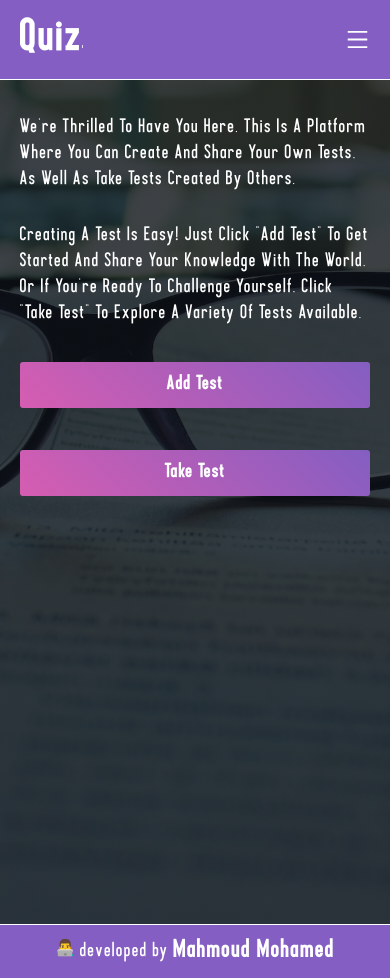
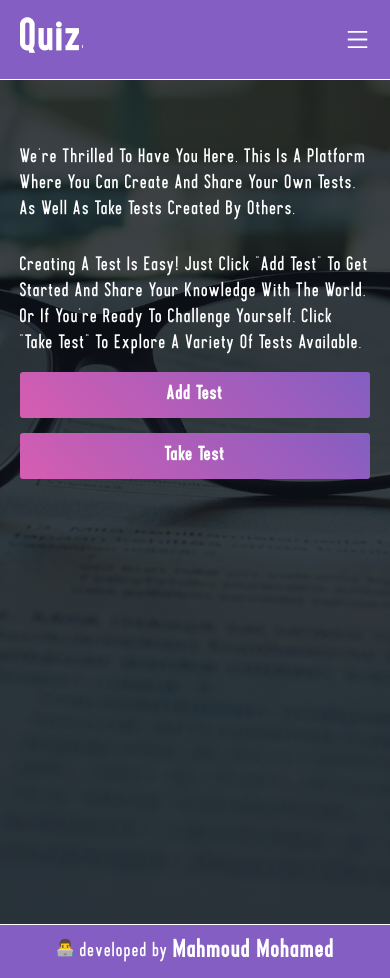
Before and after one commit to Eng1Mahmoud/CODSOFT, a React (Vite) app in the folder quizs/quiz-front/: page / in a window 390 px wide. Built offline with nearby package versions, Linux system fonts and the light colour scheme.

Commit message:
chang style

```diff
--- a/quizs/quiz-front/src/index.css
+++ b/quizs/quiz-front/src/index.css
@@ -169,9 +169,7 @@ position:relative;
   display:flex;
   align-items: center;
   justify-content: flex-start;
-  gap:15px;
-
-
+gap:15px;
 }
 .home .content button {
   display:block;
@@ -186,6 +184,7 @@ position:relative;
   -ms-border-radius: 3px;
   -o-border-radius: 3px;
   font-weight: bold;
+  border:none;
 }
 
 .home .content button:hover {
@@ -217,19 +216,19 @@ position:relative;
   width: 100%;
   height: auto;
 }
-.signin .content {
+.signin .content, .signup .content {
   display: flex;
   align-items: center;
   justify-content: center;
 }
 
-.content form {
+.signin .content form, .signup .content form {
   display: grid;
   grid-template-columns: 1fr;
   gap: 10px;
 }
 
-.content input {
+.signin .content input, .signup .content input {
   padding: 20px;
   font-size: 15px;
   border: 1px solid #ccc;
@@ -242,18 +241,18 @@ position:relative;
   -o-border-radius: 3px;
   margin-top:20px;
 }
-.content .error {
+.signin .content .error , .signup .content .error{
   color: red;
   font-size: 12px;
   margin-top: 5px;
   margin-bottom: 5px;
 }
 
-.content input:focus {
+.signin .content input:focus, .signup .content input:focus {
   border: 1px solid #ccc;
   box-shadow: 0 0 3px 0 #ccc;
 }
-.content button {
+.signup .content button , .signin .content button {
   padding: 10px 20px;
   font-size: 16px;
   background: linear-gradient(45deg, #d65db1, #845ec2);
@@ -270,7 +269,7 @@ position:relative;
   margin-bottom:20px;
 }
 
-.content button:hover {
+.signin .content button:hover, .signup .content button:hover {
   background: linear-gradient(45deg, #845ec2, #d65db1);
 
 }
@@ -763,7 +762,9 @@ footer .container a:hover{
     text-align: center;
   }
   .home {
+
     grid-template-columns: 1fr;
+
     padding: 10px;
    height:100vh;
   }
@@ -771,6 +772,7 @@ footer .container a:hover{
     grid-template-columns: 1fr;
     width: 100%;
     padding:10px;
+    margin-top:30px;
   }
   .home .content .img{
     display:none;
@@ -784,11 +786,11 @@ footer .container a:hover{
     display:flex;
     align-items: center;
     justify-content: center;
-    gap:2px;
     flex-direction: column;
   }
   .home .content button {
     width: 100%;
+    margin:5px,0px 5px 0px;
   }
   .signup,
   .signin {
@@ -800,8 +802,8 @@ footer .container a:hover{
   }
 
 
-  .signup input, .signin input {
-    width: 300px !important;
+  .signin .content input, .signup .content input{
+    width: 300px;
   }
 
   .container-test {
```
